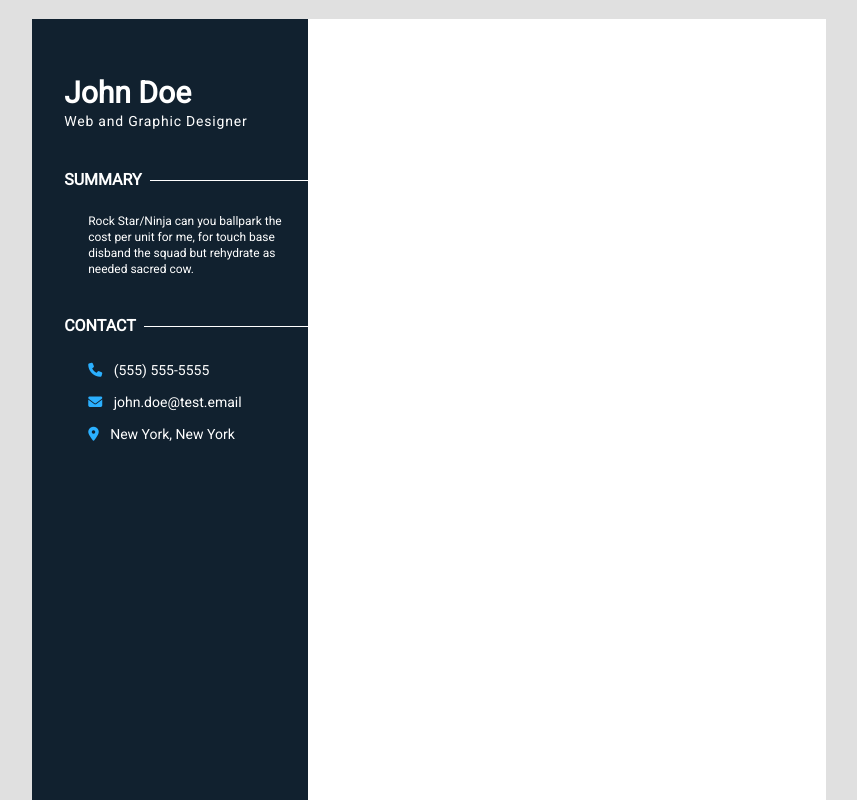
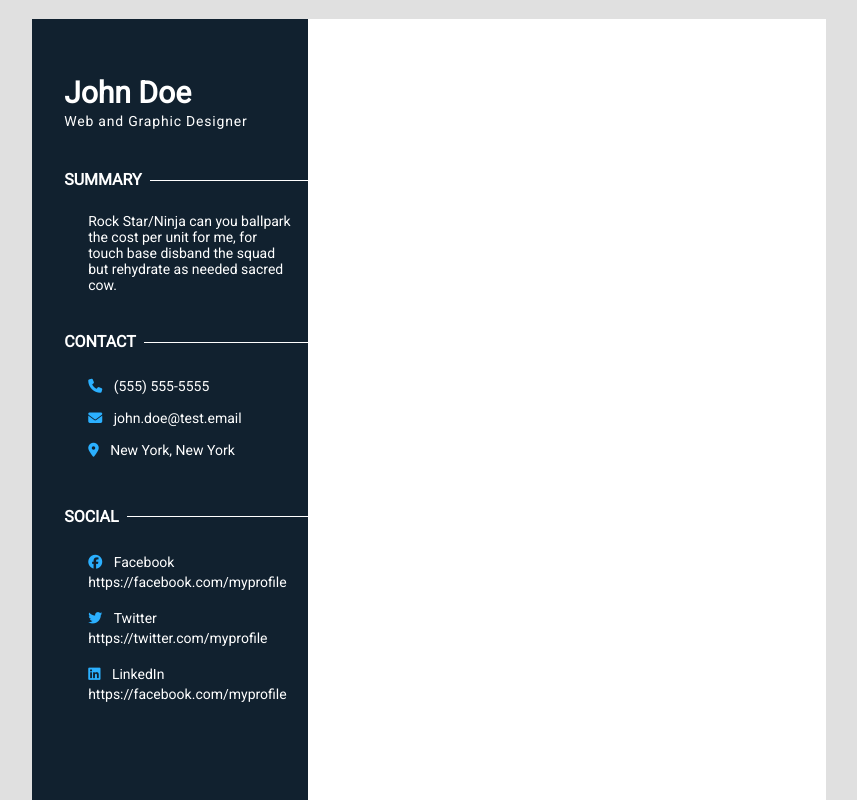
Before and after one commit to josh-mchugh/reactive-resume-style-guide, a website built with Vite: page index.html in a window 1280 px wide. Shown: the whole page, without its empty margins (211-1068 px from the left). Built offline with nearby package versions, Linux system fonts and the light colour scheme.

Commit message:
Added Soical Section

```diff
--- a/index.html
+++ b/index.html
@@ -117,6 +117,72 @@
                                               </div>
                                           </div>
                                       </div>
+                                      <!-- Socials Section -->
+                                      <div class="section">
+                                          <div class="section__content section__content--column">
+                                              <!-- Header -->
+                                              <div class="section">
+                                                  <div class="section__content">
+                                                      <div class="header header--social">
+                                                          <div class="header__title">SOCIAL</div>
+                                                          <div class="header__divider">
+                                                              <div class="header-divider__container">
+                                                                  <div class="header-divider__line header-divider__line--white"></div>
+                                                              </div>
+                                                          </div>
+                                                      </div>
+                                                  </div>
+                                              </div>
+                                              <!-- Social Item: Facebook -->
+                                              <div class="section">
+                                                  <div class="section__content section__content--column">
+                                                      <div class="social">
+                                                          <div>
+                                                              <span class="social__icon">
+                                                                  <i class="fa-brands fa-facebook"></i>
+                                                              </span>
+                                                              Facebook
+                                                          </div>
+                                                          <a class="social__link" href="https://facebook.com/myprofile">
+                                                              https://facebook.com/myprofile
+                                                          </a>
+                                                      </div>
+                                                  </div>
+                                              </div>
+                                              <!-- Social Item: Twitter -->
+                                              <div class="section">
+                                                  <div class="section__content section__content--column">
+                                                      <div class="social">
+                                                          <div>
+                                                              <span class="social__icon">
+                                                                  <i class="fa-brands fa-twitter"></i>
+                                                              </span>
+                                                              Twitter
+                                                          </div>
+                                                          <a class="social__link" href="https://twitter.com/myprofile">
+                                                              https://twitter.com/myprofile
+                                                          </a>
+                                                      </div>
+                                                  </div>
+                                              </div>
+                                              <!-- Social Item: LinkedIn -->
+                                              <div class="section">
+                                                  <div class="section__content section__content--column">
+                                                      <div class="social">
+                                                          <div>
+                                                              <span class="social__icon">
+                                                                  <i class="fa-brands fa-linkedin"></i>
+                                                              </span>
+                                                              LinkedIn
+                                                          </div>
+                                                          <a class="social__link" href="https://linkedin.com/myprofile">
+                                                              https://facebook.com/myprofile
+                                                          </a>
+                                                      </div>
+                                                  </div>
+                                              </div>
+                                          </div>
+                                      </div>
                                   </div>
                               </div>
                               <!-- Column - Right -->
--- a/styles/index.scss
+++ b/styles/index.scss
@@ -130,6 +130,11 @@ menu {
     margin-bottom: 0.75rem;
 }
 
+.header--social {
+    margin-top: 3rem;
+    margin-bottom: 0.5rem;
+}
+
 .header__title {
     flex: 1 1 auto;
     font-weight: 700;
@@ -164,7 +169,7 @@ menu {
     display: flex;
     margin: 0 0 0 1.5rem;
     padding-right: 1rem;
-    font-size: 0.75rem;
+    font-size: 0.875rem;
     line-height: 1rem;
 }
 
@@ -183,3 +188,23 @@ menu {
     color: var(--white);
     text-decoration-line: none;
 }
+
+.social {
+    display: flex;
+    flex-direction: column;
+    margin: 1.25rem 0 0 1.5rem;
+    font-size: 0.875rem;
+    line-height: 1rem;
+}
+
+.social__icon {
+    margin-right: 0.5rem;
+    color: var(--accent);
+}
+
+.social__link {
+    display: block;
+    margin-top: 0.25rem;
+    text-decoration: none;
+    color: var(--white);
+}
```
